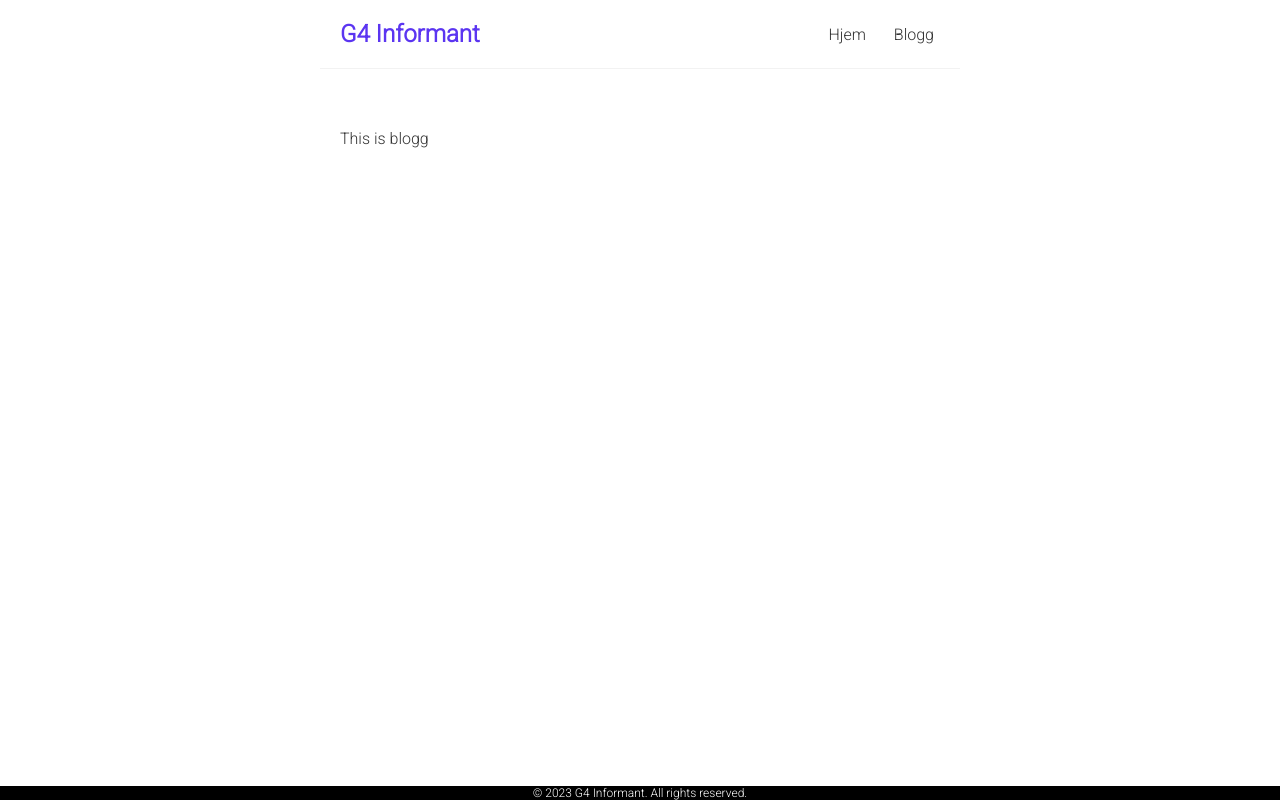
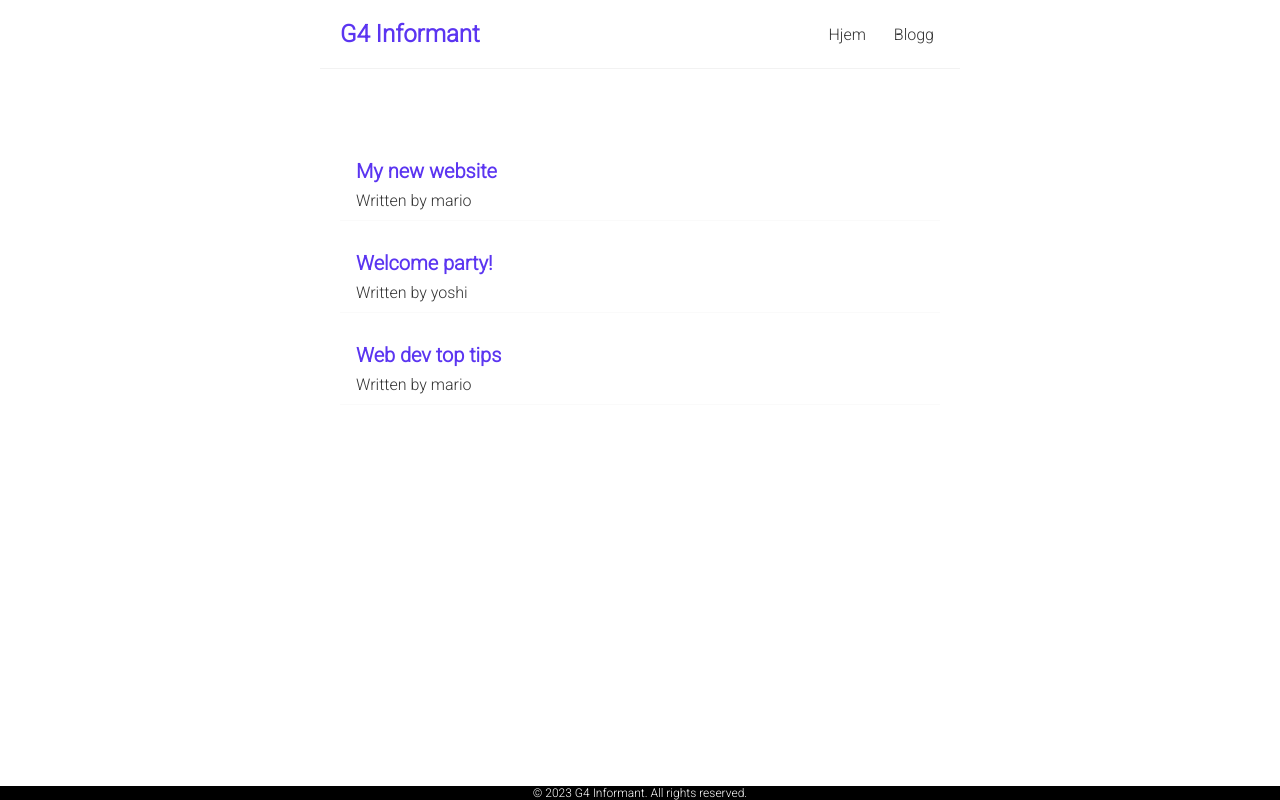
Before and after one commit to vegardwaka/g4informant, a React (Create React App) app in the folder g4-informant/: page /blogg in a window 1280 px wide. Built offline with nearby package versions, Linux system fonts and the light colour scheme.

Commit message:
more blogg

```diff
--- a/g4-informant/src/Blogg.js
+++ b/g4-informant/src/Blogg.js
@@ -1,7 +1,24 @@
 import React from "react";
+import { useState } from "react";
 
-function Blogg(){
-    return <div>This is blogg</div>;
+const Blogg = () => {
+
+  const [blogs, setBlogs] = useState([
+{ title: 'My new website', body: 'lorem ipsum...', author: 'mario', id: 1 },
+{ title: 'Welcome party!', body: 'lorem ipsum...', author: 'yoshi', id: 2 },
+{ title: 'Web dev top tips', body: 'lorem ipsum...', author: 'mario', id: 3 }
+]);
+
+  return (
+    <div className="blogg">
+      {blogs.map((blog) => (
+        <div className="blog-preview" key={blog.id}>
+        <h2>{ blog.title }</h2>
+        <p>Written by { blog.author }</p>
+        </div>
+      ))}
+    </div>
+  );
 }
 
 export default Blogg;
--- a/g4-informant/src/index.css
+++ b/g4-informant/src/index.css
@@ -45,3 +45,17 @@
   background-color: rgb(0, 0, 0);
   text-align: center;
 }
+/* blog previews / list */
+.blog-preview {
+  padding: 10px 16px;
+  margin: 20px 0;
+  border-bottom: 1px solid #fafafa;
+}
+.blog-preview:hover {
+  box-shadow: 1px 3px 5px rgba(0,0,0,0.1);
+}
+.blog-preview h2 {
+  font-size: 20px;
+  color: #5b35f1;
+  margin-bottom: 8px;
+}
```
